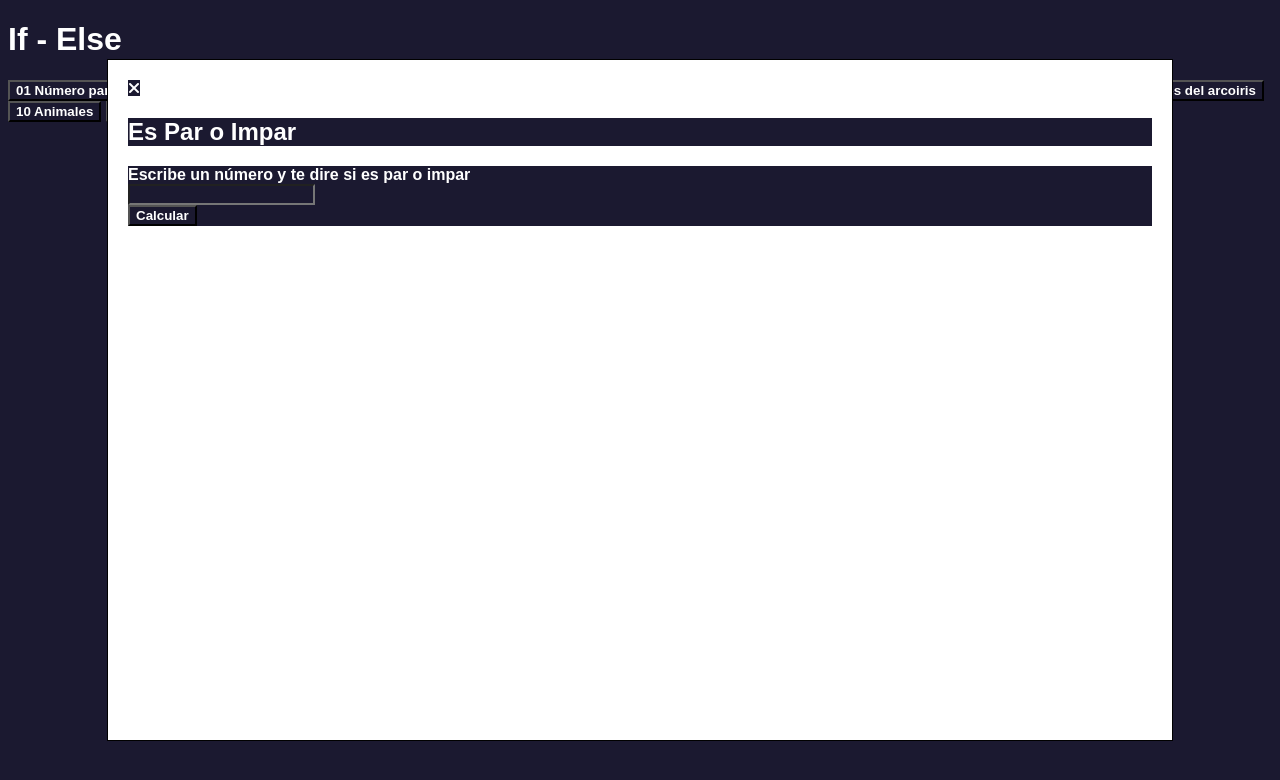
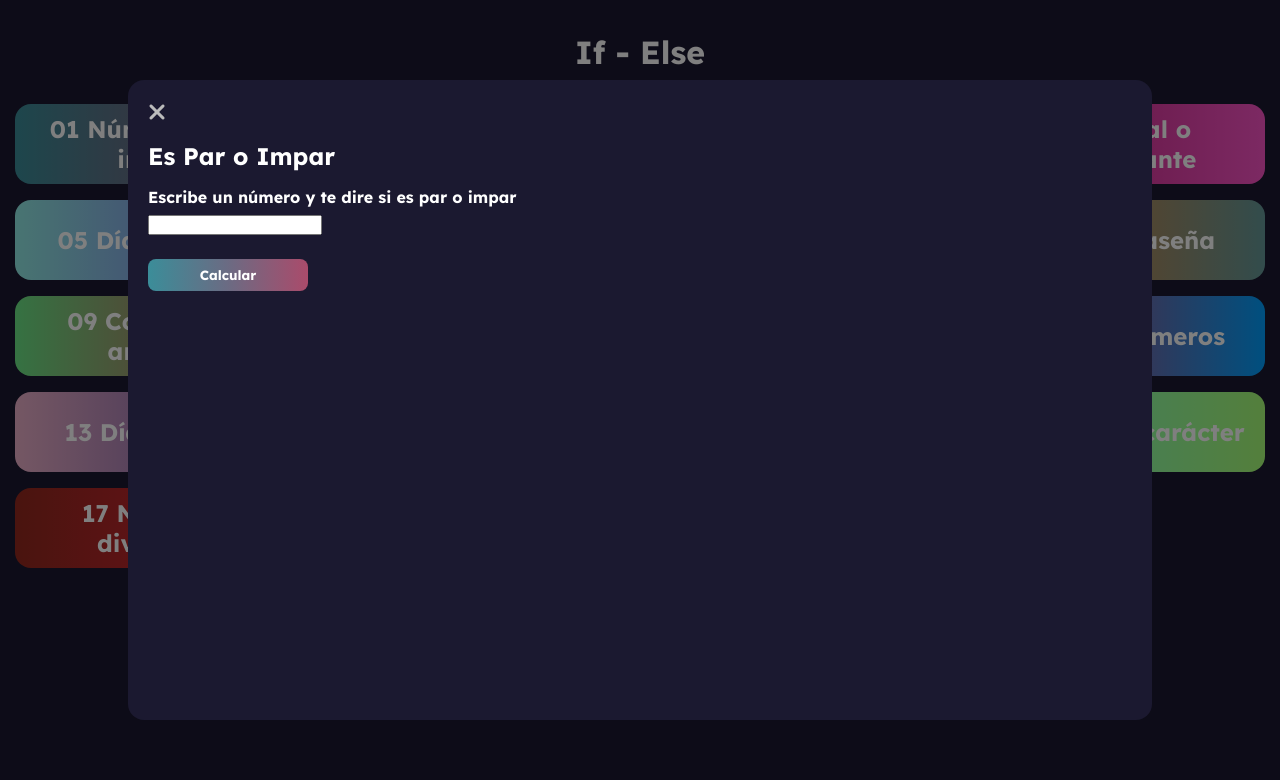
Before and after one commit to JohansitoM/jsPractice, a plain HTML site: page if-else.html in a window 1280 px wide. Both pictures are taken after a click on the button "01 Número par o impar". Drawn offline with Linux system fonts and the light colour scheme.

Commit message:
estilos, estandarización, optimización

```diff
--- /dev/null
+++ b/css/gradients.css
@@ -0,0 +1,164 @@
+/* Gradientes */
+/* theme */
+.kyoto-gradient{
+    background: #f12711;
+    background: linear-gradient(to right, #f12711, #f5af19);
+}
+.grade-grey-gradient {
+    background: #bdc3c7;  /* fallback for old browsers */
+    background: -webkit-linear-gradient(to right, #2c3e50, #bdc3c7);  /* Chrome 10-25, Safari 5.1-6 */
+    background: linear-gradient(to right, #2c3e50, #bdc3c7); /* W3C, IE 10+/ Edge, Firefox 16+, Chrome 26+, Opera 12+, Safari 7+ */
+}
+.piggy-pink-gradient {
+    background: #ee9ca7;  /* fallback for old browsers */
+    background: -webkit-linear-gradient(to right, #ffdde1, #ee9ca7);  /* Chrome 10-25, Safari 5.1-6 */
+    background: linear-gradient(to right, #ffdde1, #ee9ca7); /* W3C, IE 10+/ Edge, Firefox 16+, Chrome 26+, Opera 12+, Safari 7+ */
+}
+.cool-blues-gradient {
+    background: #2193b0;  /* fallback for old browsers */
+    background: -webkit-linear-gradient(to right, #6dd5ed, #2193b0);  /* Chrome 10-25, Safari 5.1-6 */
+    background: linear-gradient(to right, #6dd5ed, #2193b0); /* W3C, IE 10+/ Edge, Firefox 16+, Chrome 26+, Opera 12+, Safari 7+ */
+}
+.megatron-gradient {
+    background: #C6FFDD;  /* fallback for old browsers */
+    background: -webkit-linear-gradient(to right, #f7797d, #FBD786, #C6FFDD);  /* Chrome 10-25, Safari 5.1-6 */
+    background: linear-gradient(to right, #f7797d, #FBD786, #C6FFDD); /* W3C, IE 10+/ Edge, Firefox 16+, Chrome 26+, Opera 12+, Safari 7+ */
+}
+.moonlit-gradient {
+    background: #0F2027;  /* fallback for old browsers */
+    background: -webkit-linear-gradient(to right, #2C5364, #203A43, #0F2027);  /* Chrome 10-25, Safari 5.1-6 */
+    background: linear-gradient(to right, #2C5364, #203A43, #0F2027); /* W3C, IE 10+/ Edge, Firefox 16+, Chrome 26+, Opera 12+, Safari 7+ */
+}
+.jshine-gradient {
+    background: #12c2e9;  /* fallback for old browsers */
+    background: -webkit-linear-gradient(to right, #f64f59, #c471ed, #12c2e9);  /* Chrome 10-25, Safari 5.1-6 */
+    background: linear-gradient(to right, #f64f59, #c471ed, #12c2e9); /* W3C, IE 10+/ Edge, Firefox 16+, Chrome 26+, Opera 12+, Safari 7+ */
+}
+.evening-sunshine-gradient {
+    background: #b92b27;  /* fallback for old browsers */
+    background: -webkit-linear-gradient(to right, #1565C0, #b92b27);  /* Chrome 10-25, Safari 5.1-6 */
+    background: linear-gradient(to right, #1565C0, #b92b27); /* W3C, IE 10+/ Edge, Firefox 16+, Chrome 26+, Opera 12+, Safari 7+ */
+}
+.dark-ocean-gradient {
+    background: #373B44;  /* fallback for old browsers */
+    background: -webkit-linear-gradient(to right, #4286f4, #373B44);  /* Chrome 10-25, Safari 5.1-6 */
+    background: linear-gradient(to right, #4286f4, #373B44); /* W3C, IE 10+/ Edge, Firefox 16+, Chrome 26+, Opera 12+, Safari 7+ */
+}
+.cool-sky-gradient {
+    background: #2980B9;  /* fallback for old browsers */
+    background: -webkit-linear-gradient(to right, #FFFFFF, #6DD5FA, #2980B9);  /* Chrome 10-25, Safari 5.1-6 */
+    background: linear-gradient(to right, #FFFFFF, #6DD5FA, #2980B9); /* W3C, IE 10+/ Edge, Firefox 16+, Chrome 26+, Opera 12+, Safari 7+ */
+}
+.yoda-gradient {
+    background: #FF0099;  /* fallback for old browsers */
+    background: -webkit-linear-gradient(to right, #493240, #FF0099);  /* Chrome 10-25, Safari 5.1-6 */
+    background: linear-gradient(to right, #493240, #FF0099); /* W3C, IE 10+/ Edge, Firefox 16+, Chrome 26+, Opera 12+, Safari 7+ */
+}
+
+.memariani-gradient {
+    background: #aa4b6b;  /* fallback for old browsers */
+    background: -webkit-linear-gradient(to right, #3b8d99, #6b6b83, #aa4b6b);  /* Chrome 10-25, Safari 5.1-6 */
+    background: linear-gradient(to right, #3b8d99, #6b6b83, #aa4b6b); /* W3C, IE 10+/ Edge, Firefox 16+, Chrome 26+, Opera 12+, Safari 7+ */
+}
+.amin-gradient {
+    background: #8E2DE2;  /* fallback for old browsers */
+    background: -webkit-linear-gradient(to right, #4A00E0, #8E2DE2);  /* Chrome 10-25, Safari 5.1-6 */
+    background: linear-gradient(to right, #4A00E0, #8E2DE2); /* W3C, IE 10+/ Edge, Firefox 16+, Chrome 26+, Opera 12+, Safari 7+ */
+
+}
+.harvey-gradient {
+    background: #1f4037;  /* fallback for old browsers */
+    background: -webkit-linear-gradient(to right, #99f2c8, #1f4037);  /* Chrome 10-25, Safari 5.1-6 */
+    background: linear-gradient(to right, #99f2c8, #1f4037); /* W3C, IE 10+/ Edge, Firefox 16+, Chrome 26+, Opera 12+, Safari 7+ */
+
+}
+.neuromancer-gradient {
+    background: #f953c6;  /* fallback for old browsers */
+    background: -webkit-linear-gradient(to right, #b91d73, #f953c6);  /* Chrome 10-25, Safari 5.1-6 */
+    background: linear-gradient(to right, #b91d73, #f953c6); /* W3C, IE 10+/ Edge, Firefox 16+, Chrome 26+, Opera 12+, Safari 7+ */
+
+}
+.azur-lane-gradient {
+    background: #7F7FD5;  /* fallback for old browsers */
+    background: -webkit-linear-gradient(to right, #91EAE4, #86A8E7, #7F7FD5);  /* Chrome 10-25, Safari 5.1-6 */
+    background: linear-gradient(to right, #91EAE4, #86A8E7, #7F7FD5); /* W3C, IE 10+/ Edge, Firefox 16+, Chrome 26+, Opera 12+, Safari 7+ */
+
+}
+.witching-hour-gradient {
+    background: #c31432;  /* fallback for old browsers */
+    background: -webkit-linear-gradient(to right, #240b36, #c31432);  /* Chrome 10-25, Safari 5.1-6 */
+    background: linear-gradient(to right, #240b36, #c31432); /* W3C, IE 10+/ Edge, Firefox 16+, Chrome 26+, Opera 12+, Safari 7+ */
+
+}
+.flare-gradient {
+    background: #f12711;  /* fallback for old browsers */
+    background: -webkit-linear-gradient(to right, #f5af19, #f12711);  /* Chrome 10-25, Safari 5.1-6 */
+    background: linear-gradient(to right, #f5af19, #f12711); /* W3C, IE 10+/ Edge, Firefox 16+, Chrome 26+, Opera 12+, Safari 7+ */
+
+}
+.metapolis-gradient {
+    background: #659999;  /* fallback for old browsers */
+    background: -webkit-linear-gradient(to right, #f4791f, #659999);  /* Chrome 10-25, Safari 5.1-6 */
+    background: linear-gradient(to right, #f4791f, #659999); /* W3C, IE 10+/ Edge, Firefox 16+, Chrome 26+, Opera 12+, Safari 7+ */
+
+}
+.kyoo-pal-gradient {
+    background: #dd3e54;  /* fallback for old browsers */
+    background: -webkit-linear-gradient(to right, #6be585, #dd3e54);  /* Chrome 10-25, Safari 5.1-6 */
+    background: linear-gradient(to right, #6be585, #dd3e54); /* W3C, IE 10+/ Edge, Firefox 16+, Chrome 26+, Opera 12+, Safari 7+ */
+
+}
+.kye-meh-gradient {
+    background: #8360c3;  /* fallback for old browsers */
+    background: -webkit-linear-gradient(to right, #2ebf91, #8360c3);  /* Chrome 10-25, Safari 5.1-6 */
+    background: linear-gradient(to right, #2ebf91, #8360c3); /* W3C, IE 10+/ Edge, Firefox 16+, Chrome 26+, Opera 12+, Safari 7+ */
+
+}
+.kyoo-tah-gradient {
+    background: #544a7d;  /* fallback for old browsers */
+    background: -webkit-linear-gradient(to right, #ffd452, #544a7d);  /* Chrome 10-25, Safari 5.1-6 */
+    background: linear-gradient(to right, #ffd452, #544a7d); /* W3C, IE 10+/ Edge, Firefox 16+, Chrome 26+, Opera 12+, Safari 7+ */
+
+}
+.bye-design-gradient {
+    background: #009FFF;  /* fallback for old browsers */
+    background: -webkit-linear-gradient(to right, #ec2F4B, #009FFF);  /* Chrome 10-25, Safari 5.1-6 */
+    background: linear-gradient(to right, #ec2F4B, #009FFF); /* W3C, IE 10+/ Edge, Firefox 16+, Chrome 26+, Opera 12+, Safari 7+ */
+
+}
+.ultra-violet-gradient {
+    background: #654ea3;  /* fallback for old browsers */
+    background: -webkit-linear-gradient(to right, #eaafc8, #654ea3);  /* Chrome 10-25, Safari 5.1-6 */
+    background: linear-gradient(to right, #eaafc8, #654ea3); /* W3C, IE 10+/ Edge, Firefox 16+, Chrome 26+, Opera 12+, Safari 7+ */
+
+}
+.burning-orange-gradient {
+    background: #FF416C;  /* fallback for old browsers */
+    background: -webkit-linear-gradient(to right, #FF4B2B, #FF416C);  /* Chrome 10-25, Safari 5.1-6 */
+    background: linear-gradient(to right, #FF4B2B, #FF416C); /* W3C, IE 10+/ Edge, Firefox 16+, Chrome 26+, Opera 12+, Safari 7+ */
+
+}
+.wiretap-gradient {
+    background: #8A2387;  /* fallback for old browsers */
+    background: -webkit-linear-gradient(to right, #F27121, #E94057, #8A2387);  /* Chrome 10-25, Safari 5.1-6 */
+    background: linear-gradient(to right, #F27121, #E94057, #8A2387); /* W3C, IE 10+/ Edge, Firefox 16+, Chrome 26+, Opera 12+, Safari 7+ */
+
+}
+.summer-dog-gradient {
+    background: #a8ff78;  /* fallback for old browsers */
+    background: -webkit-linear-gradient(to right, #78ffd6, #a8ff78);  /* Chrome 10-25, Safari 5.1-6 */
+    background: linear-gradient(to right, #78ffd6, #a8ff78); /* W3C, IE 10+/ Edge, Firefox 16+, Chrome 26+, Opera 12+, Safari 7+ */
+
+}
+.sin-city-red-gradient {
+    background: #ED213A;  /* fallback for old browsers */
+    background: -webkit-linear-gradient(to right, #93291E, #ED213A);  /* Chrome 10-25, Safari 5.1-6 */
+    background: linear-gradient(to right, #93291E, #ED213A); /* W3C, IE 10+/ Edge, Firefox 16+, Chrome 26+, Opera 12+, Safari 7+ */
+
+}
+.citrus-pel-gradient {
+    background: #FDC830;  /* fallback for old browsers */
+    background: -webkit-linear-gradient(to right, #F37335, #FDC830);  /* Chrome 10-25, Safari 5.1-6 */
+    background: linear-gradient(to right, #F37335, #FDC830); /* W3C, IE 10+/ Edge, Firefox 16+, Chrome 26+, Opera 12+, Safari 7+ */
+
+}
--- a/css/styles.css
+++ b/css/styles.css
@@ -1,12 +1,48 @@
+/* Estilos Generales  */
 * {
-    background-color: #1B1930;
     font-family: "Lexend", sans-serif;
     font-weight: bold;
-    color: white;
+    margin: 0;
+    padding: 0;
+    box-sizing: border-box;
 }
 a {
     text-decoration: none;
     background: none;
+    color: white;
+}
+main {
+    width: 100vw;
+    height: 100vh;
+}
+button {
+    border: none;
+    color: white;
+}
+h2 {
+    margin: 1rem 0;
+}
+input {
+    margin: 0.5rem 0;
+}
+
+/* Estilos especificos */
+.close-btn i {
+    font-size: 1.5rem;
+    color: rgb(187, 187, 187);
+}
+.dark-screen {
+    position: fixed;
+    width: 100vw;
+    height: 100vh;
+    background-color: rgba(0, 0, 0, 0.5);
+    z-index: 0;
+}
+.dark-bg {
+    background-color: #1B1930
+}
+.white-text {
+    color: white;
 }
 .float-window {
     position: fixed;
@@ -15,21 +51,28 @@ a {
     top: 50%;
     left: 50%;
     transform: translate(-50%, -50%);
-    background-color: white;
     padding: 20px;
-    border: 1px solid black;
+    border-radius: 16px;
+}
+.button2 {
+    width: 10rem;
+    height: 2rem;
+    margin: 1rem 0;
+    border-radius: 8px;
 }
 .inactive {
     display: none;
 }
 .titulo {
     text-align: center;
+    padding: 2rem 0;
 }
 .card {
     display: flex;
     align-items: center;
     justify-content: center;
-    font-size: 2rem;
+    padding: 1rem;
+    font-size: 1.5rem;
     width: 90%;
     height: 5rem;
     border-radius: 16px;
@@ -38,44 +81,5 @@ a {
     display: grid;
     grid-template-columns: 1fr 1fr 1fr 1fr;
     gap: 1rem;
+    justify-items: center;
 }
-.if-else-card {
-    background: #f12711;
-    background: linear-gradient(to right, #f12711, #f5af19);
-}
-.switch-card {
-    background: #c0392b;
-    background: linear-gradient(to right, #c0392b, #8e44ad);
-}
-.while-card {
-    background: #000046;
-    background: linear-gradient(to right, #000046, #1CB5E0);
-}
-.do-while-card {
-    background: #C33764;
-    background: linear-gradient(to right, #C33764, #1D2671);
-}
-.for-card {
-    background: #200122;
-    background: linear-gradient(to right, #200122, #6f0000);
-}
-.funciones-card {
-    background: #4568DC;
-    background: linear-gradient(to right, #4568DC, #B06AB3);
-}
-.colores-card {
-    background: #093028;
-    background: linear-gradient(to right, #093028, #237A57);
-}
-.lista-card {
-    background: #ff00cc;
-    background: linear-gradient(to right, #ff00cc, #333399);
-}
-.calculadora-card {
-    background: #0B486B;
-    background: linear-gradient(to right, #0B486B, #F56217);
-}
-.tienda-card {
-    background: #304352;
-    background: linear-gradient(to right, #304352, #d7d2cc);
-}
--- a/if-else.html
+++ b/if-else.html
@@ -6,31 +6,36 @@
     <title>If-Else</title>
     <!-- CSS -->
     <link rel="stylesheet" href="./css/styles.css">
-
+    <link rel="stylesheet" href="./css/gradients.css">
+    <!-- Fuente -->
+    <link rel="preconnect" href="https://fonts.googleapis.com">
+    <link rel="preconnect" href="https://fonts.gstatic.com" crossorigin>
+    <link href="https://fonts.googleapis.com/css2?family=Lexend:wght@100..900&display=swap" rel="stylesheet">
     <!-- Icons -->
     <script src="https://kit.fontawesome.com/e336c2441f.js" crossorigin="anonymous"></script>
 </head>
-<body>
-    <main>
-        <h1>If - Else</h1>
-        <section>
+<body class="white-text">
+    <div class="dark-screen inactive"></div>
+    <main class="dark-bg">
+        <h1 class="titulo white-text">If - Else</h1>
+        <section class="links-container">
             <!-- Ejercicio 1 -->
-            <button id="button1">01 Número par o impar</button>
-            <div id="float-window-1" class="float-window inactive">
-                <a id="close-btn1">
+            <button id="button1" class="card memariani-gradient">01 Número par o impar</button>
+            <div id="float-window-1" class="float-window inactive dark-bg">
+                <a id="close-btn1" class="close-btn">
                     <i class="fa-solid fa-xmark"></i>
                 </a>
                 <h2>Es Par o Impar</h2>
                 <form>
                     <label for="numberPI">Escribe un número y te dire si es par o impar</label><br>
                     <input name="numberPI" id="numberPI" type="number" required><br>
-                    <button id="calcParImpar" type="submit">Calcular</button>
+                    <button class="memariani-gradient button2" id="calcParImpar" type="submit">Calcular</button>
                 </form>
                 <p id="muestraParImpar"></p>
             </div>
 
             <!-- Ejercicio 2 -->
-            <button id="button2">02 Número mayor</button>
+            <button id="button2" class="card amin-gradient">02 Número mayor</button>
             <div id="float-window-2" class="float-window inactive">
                 <a id="close-btn2" class="close-btn">
                     <i class="fa-solid fa-xmark"></i>
@@ -48,7 +53,7 @@
             </div>
 
             <!-- Ejercicio 3  -->
-            <button id="button3">03 Año bisiesto</button>
+            <button id="button3" class="card harvey-gradient">03 Año bisiesto</button>
             <div id="float-window-3" class="float-window inactive">
                 <a id="close-btn3" class="close-btn">
                     <i class="fa-solid fa-xmark"></i>
@@ -64,7 +69,7 @@
             </div>
 
             <!-- Ejercicio 4  -->
-            <button id="button4">04 Vocal o consonante</button>
+            <button id="button4" class="card neuromancer-gradient">04 Vocal o consonante</button>
             <div id="float-window-4" class="float-window inactive">
                 <a id="close-btn4" class="close-btn">
                     <i class="fa-solid fa-xmark"></i>
@@ -80,7 +85,7 @@
             </div>
 
             <!-- Ejercicio 5  -->
-            <button id="button5">05 Días del mes</button>
+            <button id="button5" class="card azur-lane-gradient">05 Días del mes</button>
             <div id="float-window-5" class="float-window inactive">
                 <a id="close-btn5" class="close-btn">
                     <i class="fa-solid fa-xmark"></i>
@@ -96,7 +101,7 @@
             </div>
 
             <!-- Ejercicio 6  -->
-            <button id="button6">06 Calificación</button>
+            <button id="button6" class="card witching-hour-gradient">06 Calificación</button>
             <div id="float-window-6" class="float-window inactive">
                 <a id="close-btn6" class="close-btn">
                     <i class="fa-solid fa-xmark"></i>
@@ -112,7 +117,7 @@
             </div>
 
             <!-- Ejercicio 7 -->
-            <button id="button7">07 Celcius a Fahrenheit</button>
+            <button id="button7" class="card flare-gradient">07 Celcius a Fahrenheit</button>
             <div id="float-window-7" class="float-window inactive">
                 <a id="close-btn7" class="close-btn">
                     <i class="fa-solid fa-xmark"></i>
@@ -128,7 +133,7 @@
             </div>
 
             <!-- Ejercicio 8 -->
-            <button id="button8">08 Contraseña</button>
+            <button id="button8" class="card metapolis-gradient">08 Contraseña</button>
             <div id="float-window-8" class="float-window inactive">
                 <a id="close-btn8" class="close-btn">
                     <i class="fa-solid fa-xmark"></i>
@@ -144,7 +149,7 @@
             </div>
 
             <!-- Ejercicio 9  -->
-            <button id="button9">09 Colores del arcoiris</button>
+            <button id="button9" class="card kyoo-pal-gradient">09 Colores del arcoiris</button>
             <div id="float-window-9" class="float-window inactive">
                 <a id="close-btn9" class="close-btn">
                     <i class="fa-solid fa-xmark"></i>
@@ -160,7 +165,7 @@
             </div>
 
             <!-- Ejercicio 10  -->
-            <button id="button10">10 Animales</button>
+            <button id="button10" class="card kye-meh-gradient">10 Animales</button>
             <div id="float-window-10" class="float-window inactive">
                 <a id="close-btn10" class="close-btn">
                     <i class="fa-solid fa-xmark"></i>
@@ -176,7 +181,7 @@
             </div>
 
             <!-- Ejercicio 11 -->
-            <button id="button11">11 Negativo, Positivo o Cero</button>
+            <button id="button11" class="card kyoo-tah-gradient">11 Negativo, Positivo o Cero</button>
             <div id="float-window-11" class="float-window inactive">
                 <a id="close-btn11" class="close-btn">
                     <i class="fa-solid fa-xmark"></i>
@@ -192,7 +197,7 @@
             </div>
 
             <!-- Ejercicio 12  -->
-            <button id="button12">12 Tres números</button>
+            <button id="button12" class="card bye-design-gradient">12 Tres números</button>
             <div id="float-window-12" class="float-window inactive">
                 <a id="close-btn12" class="close-btn">
                     <i class="fa-solid fa-xmark">x</i>
@@ -212,7 +217,7 @@
             </div>
 
             <!-- Ejercicio 13  -->
-            <button id="button13">13 Día Laboral</button>
+            <button id="button13" class="card ultra-violet-gradient">13 Día Laboral</button>
             <div id="float-window-13" class="float-window inactive">
                 <a id="close-btn13" class="close-btn">
                     <i class="fa-solid fa-xmark">x</i>
@@ -228,7 +233,7 @@
             </div>
 
             <!-- Ejercicio 14 -->
-            <button id="button14">14 Estación del año </button>
+            <button id="button14" class="card burning-orange-gradient">14 Estación del año </button>
             <div id="float-window-14" class="float-window inactive">
                 <a id="close-btn14" class="close-btn">
                     <i class="fa-solid fa-xmark"></i>
@@ -244,7 +249,7 @@
             </div>
 
             <!-- Ejercicio 15 -->
-            <button id="button15">15 Edad</button>
+            <button id="button15" class="card wiretap-gradient">15 Edad</button>
             <div id="float-window-15" class="float-window inactive">
                 <a id="close-btn15" class="close-btn">
                     <i class="fa-solid fa-xmark"></i>
@@ -260,7 +265,7 @@
             </div>
 
             <!-- Ejercicio 16 -->
-            <button id="button16">16 Tipo de carácter</button>
+            <button id="button16" class="card summer-dog-gradient">16 Tipo de carácter</button>
             <div id="float-window-16" class="float-window inactive">
                 <a id="close-btn16" class="close-btn">
                     <i class="fa-solid fa-xmark"></i>
@@ -276,7 +281,7 @@
             </div>
 
             <!-- Ejercicio 17 -->
-            <button id="button17">17 Números divisibles</button>
+            <button id="button17" class="card sin-city-red-gradient">17 Números divisibles</button>
             <div id="float-window-17" class="float-window inactive">
                 <a id="close-btn17" class="close-btn">
                     <i class="fa-solid fa-xmark"></i>
@@ -296,5 +301,6 @@
         </section>
     </main>
     <script src="./js/if-else.js"></script>
+    <script src="./js/script.js"></script>
 </body>
 </html>
--- /dev/null
+++ b/js/script.js
@@ -0,0 +1,34 @@
+let darkScreen = document.querySelector('.dark-screen')
+let exercisesButton = document.querySelectorAll('.card')
+
+exercisesButton.forEach((button) => {
+    button.addEventListener('click', () => {
+        darkScreen.classList.remove('inactive')
+    })
+})
+
+// Cerrar todas las ventanas modales
+
+let closeBtns = document.querySelectorAll('.close-btn')
+let modales = document.querySelectorAll('.float-window')
+
+closeBtns.forEach((boton) => {
+    boton.addEventListener('click', () => {
+        console.log(boton)
+        modales.forEach((modal) => {
+            if (!modal.classList.contains('inactive')) {
+                modal.classList.add('inactive')
+            }
+        })
+        darkScreen.classList.add('inactive')
+    })
+})
+
+darkScreen.addEventListener('click', () => {
+    modales.forEach((modal) => {
+        if (!modal.classList.contains('inactive')) {
+            modal.classList.add('inactive')
+            darkScreen.classList.add('inactive')
+        }
+    })
+})
```
Also changed, not shown: index.html (+16 -14 lines), js/if-else.js (+3 -4 lines).
